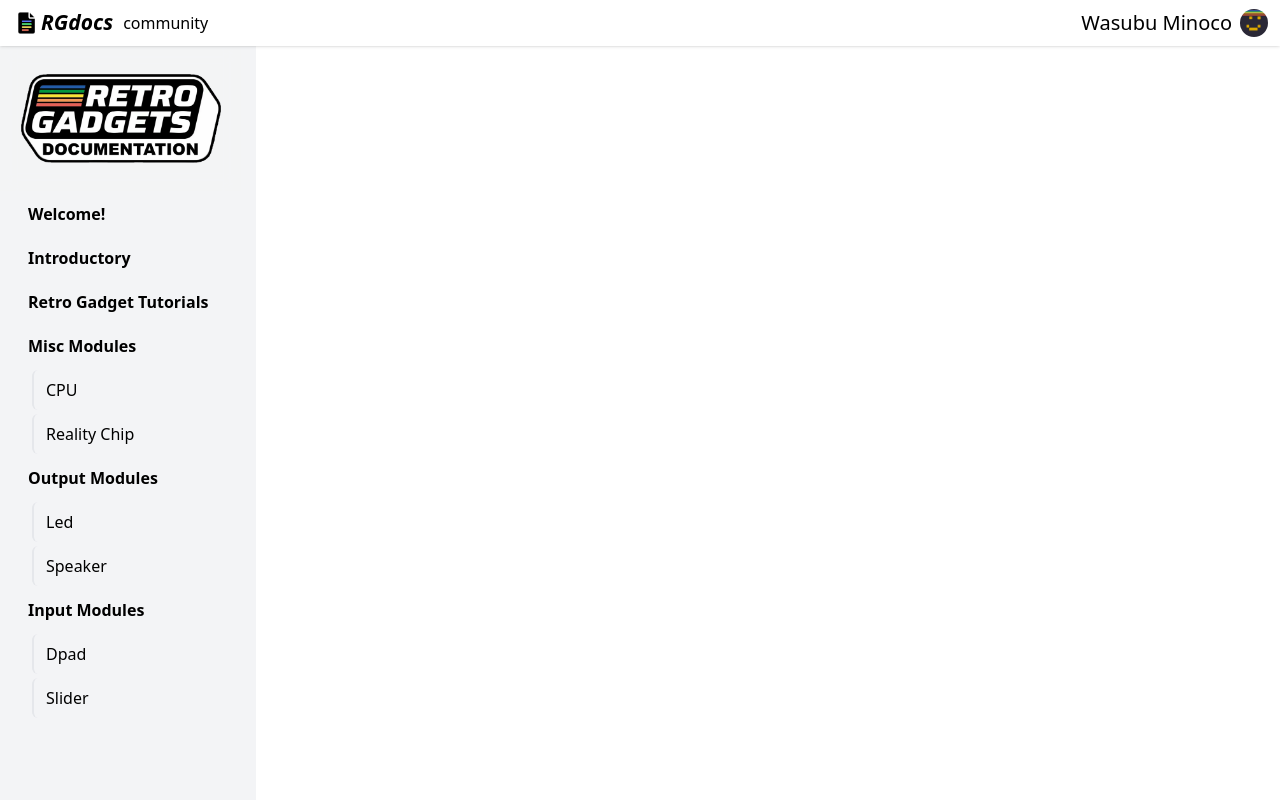
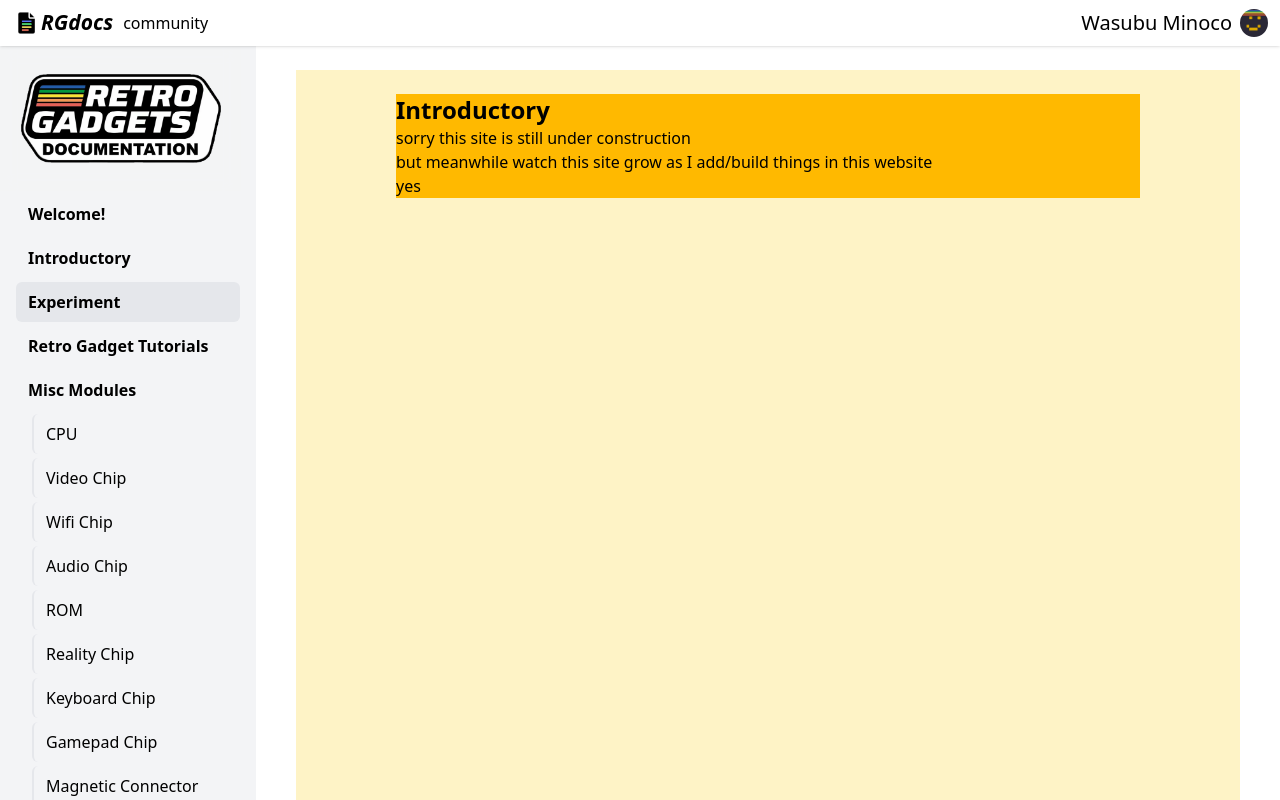
Before and after one commit to wasubu/mino-website, a React (Vite) app in the folder rgdocsBuilder/: page /rgdocs/experiment in a window 1280 px wide. Built offline with nearby package versions, Linux system fonts and the light colour scheme.

Commit message:
bank is now hidden in the repo, added a new page calle "Experiment", moved the routes up and made <suspense of docs> to make the code more readable, populated the sidebar with input modules.

```diff
--- a/rgdocsBuilder/src/App.tsx
+++ b/rgdocsBuilder/src/App.tsx
@@ -7,6 +7,7 @@ import Footer from "./components/Footer"
 
 // Lazy-loaded pages
 import Welcome from "./pages/Welcome"
+const Experiment = lazy(() => import("./pages/Experiment"))
 const RetroGadgetTutorials = lazy(() => import("./pages/RetroGadgetTutorials"));
 
 const MiscModules = lazy(() => import("./pages/miscModules/MiscModules"));
@@ -30,7 +31,7 @@ const App: React.FC = () => {
         "@6xl:px-50 @6xl:pt-8",
         "@8xl:px-80 @8xl:pt-8",
     ]
-    const mainWinResponse = `${mainBreakPoints.join(" ")} duration-300 ${sidebarOpen ? "" : ""}`
+    const mainWinResponse = `${mainBreakPoints.join(" ")} bg-amber-100 duration-300 ${sidebarOpen ? "" : ""}`
     const mainStyle = (
         `@container duration-400 flex-1 pt-6 px-10 overflow-auto min-h-0
         ${sidebarOpen ? "max-sm:pointer-events-none max-sm:translate-x-10 max-sm:blur-lg" : ""}`
@@ -71,6 +72,48 @@ const App: React.FC = () => {
     );
 };
 
+function DocumentRoutes() {
+    return (
+        <SuspenseOfDocs>
+            <Routes>
+                <Route path="/" element={<Welcome />} />
+                <Route path="/introductory" element={<Introductory />} />
+                <Route path="/experiment" element={<Experiment />} />
+                <Route path="/retro-gadget-tutorials" element={<RetroGadgetTutorials />} />
+                <Route path="/misc-modules" element={<MiscModules />} />
+                <Route path="/cpu" element={<Cpu />} />
+                <Route path="/realitychip" element={<RealityChip />} />
+                <Route path="/output-modules" element={<OutputModules />} />
+                <Route path="/led" element={<Led />} />
+                <Route path="/speaker" element={<Speaker />} />
+                <Route path="/input-modules" element={<InputModules />} />
+                <Route path="/dpad" element={<DPad />} />
+                <Route path="/slider" element={<Slider />} />
+            </Routes>
+        </SuspenseOfDocs>
+    )
+}
+
+function SuspenseOfDocs({ children }: { children: React.ReactNode }) {
+    return (
+        <Suspense
+            fallback={
+                <div className="py-2 px-1 flex flex-col gap-y-2 animate-[skeleton_1.3s_infinite_linear]">
+                    <div className="w-33 h-7 rounded-2xl  skeleton-box"></div>
+                    <div className="w-[80%] h-4 rounded-2xl  skeleton-box"></div>
+                    <div className="w-[50%] h-4 rounded-2xl skeleton-box"></div>
+                    <div className="w-[66%] h-4 rounded-2xl skeleton-box"></div>
+                    <div className="w-[66%] h-4 rounded-2xl"></div>
+                    <div className="w-[40%] h-4 rounded-2xl skeleton-box"></div>
+                    <div className="w-[30%] h-4 rounded-2xl skeleton-box"></div>
+                    <div className="w-[35%] h-4 rounded-2xl skeleton-box"></div>
+                    <div className="w-full h-30 rounded-xl skeleton-box"></div>
+                </div>
+            }
+        > {children} </Suspense>
+    )
+}
+
 function UseOnNavigate({ onNavigate }: { onNavigate?: () => void }) {
     const { pathname } = useLocation();
     const prevPath = useRef<string | null>(null);
@@ -102,39 +145,4 @@ function ScrollToTop() {
     return null
 }
 
-function DocumentRoutes() {
-    return (
-        <Suspense
-            fallback={
-                <div className="py-2 px-1 flex flex-col gap-y-2 animate-[skeleton_1.3s_infinite_linear]">
-                    <div className="w-33 h-7 rounded-2xl  skeleton-box"></div>
-                    <div className="w-[80%] h-4 rounded-2xl  skeleton-box"></div>
-                    <div className="w-[50%] h-4 rounded-2xl skeleton-box"></div>
-                    <div className="w-[66%] h-4 rounded-2xl skeleton-box"></div>
-                    <div className="w-[66%] h-4 rounded-2xl"></div>
-                    <div className="w-[40%] h-4 rounded-2xl skeleton-box"></div>
-                    <div className="w-[30%] h-4 rounded-2xl skeleton-box"></div>
-                    <div className="w-[35%] h-4 rounded-2xl skeleton-box"></div>
-                    <div className="w-full h-30 rounded-xl skeleton-box"></div>
-                </div>
-            }
-        >
-            <Routes>
-                <Route path="/" element={<Welcome />} />
-                <Route path="/introductory" element={<Introductory />} />
-                <Route path="/retro-gadget-tutorials" element={<RetroGadgetTutorials />} />
-                <Route path="/misc-modules" element={<MiscModules />} />
-                <Route path="/cpu" element={<Cpu />} />
-                <Route path="/realitychip" element={<RealityChip />} />
-                <Route path="/output-modules" element={<OutputModules />} />
-                <Route path="/led" element={<Led />} />
-                <Route path="/speaker" element={<Speaker />} />
-                <Route path="/input-modules" element={<InputModules />} />
-                <Route path="/dpad" element={<DPad />} />
-                <Route path="/slider" element={<Slider />} />
-            </Routes>
-        </Suspense>
-    )
-}
-
 export default App;
--- a/rgdocsBuilder/src/components/Sidebar.tsx
+++ b/rgdocsBuilder/src/components/Sidebar.tsx
@@ -16,11 +16,21 @@ const Sidebar: React.FC<{ isOpen: boolean }> = ({ isOpen }) => {
                 <ul className="space-y-1">
                     <ParentElement to="/">Welcome!</ParentElement>
                     <ParentElement to="/introductory">Introductory</ParentElement>
+                    <ParentElement to="/experiment">Experiment</ParentElement>
                     <ParentElement to="/retro-gadget-tutorials">Retro Gadget Tutorials</ParentElement>
                     <ElementGroup><ParentElement to="/misc-modules">Misc Modules</ParentElement>
                         <ul className={indentedItems}>
                             <IndentedElement to="/cpu">CPU</IndentedElement>
+                            <IndentedElement to="/videochip">Video Chip</IndentedElement>
+                            <IndentedElement to="/wifichip">Wifi Chip</IndentedElement>
+                            <IndentedElement to="/audiochip">Audio Chip</IndentedElement>
+                            <IndentedElement to="/rom">ROM</IndentedElement>
                             <IndentedElement to="/realitychip">Reality Chip</IndentedElement>
+                            <IndentedElement to="/keyboardchip">Keyboard Chip</IndentedElement>
+                            <IndentedElement to="/gamepadchip">Gamepad Chip</IndentedElement>
+                            <IndentedElement to="/magneticconnector">Magnetic Connector</IndentedElement>
+                            <IndentedElement to="/securitychip">Security Chip</IndentedElement>
+                            <IndentedElement to="/serial">Serial</IndentedElement>
                         </ul>
                     </ElementGroup>
                     <ElementGroup><ParentElement to="/output-modules">Output Modules</ParentElement>
@@ -46,37 +56,40 @@ const Sidebar: React.FC<{ isOpen: boolean }> = ({ isOpen }) => {
 };
 
 /*
-* [ ] screen
+Misc:
+* [x] Reality Chip
+* [x] CPU Chip
+* [x] Video Chip
+* [x] ROM
+* [x] Audio Chip
+* [x] Keyboard Chip
+* [x] Gamepad Chip
+* [x] Magnetic Connector
+* [x] Security Chip
+* [x] Serial
+* [ ] Wifi Chip
+* [ ] Decoration
+Input:
+* [x] DPad
 * [x] slider
-* [x] led
-* [ ] Led Strip
-* [x] Speaker
-* [ ] Analog Guage
-* [x] Reality Chip
+* [ ] Switch
 * [ ] Knob
 * [ ] Analog Stick
-* [x] CPU Chip
 * [ ] Keypad
 * [ ] Led Button
 * [ ] Webcam
-* [ ] Lcd Display
+* [ ] ScreenButton
+Output:
+* [x] Speaker
+* [x] led
+* [ ] screen
 * [ ] Led Matrix
 * [ ] Flash Memory
-* [ ] Serial
 * [ ] Power Button
-* [ ] ROM
-* [ ] Video Chip
-* [ ] Keyboard Chip
-* [x] DPad
-* [ ] ScreenButton
-* [ ] Switch
+* [ ] Led Strip
 * [ ] Segment Display
-* [ ] Audio Chip
-* [ ] Decoration
-* [ ] Gamepad Chip
-* [ ] Magnetic Connector
-* [ ] Security Chip
-* [ ] Wifi Chip
+* [ ] Analog Guage
+* [ ] Lcd Display
 */
 
 function Dummy() {
--- /dev/null
+++ b/rgdocsBuilder/src/pages/Experiment.tsx
@@ -0,0 +1,13 @@
+
+const Experiment: React.FC = () => {
+    return (
+        <div className="flex flex-col bg-amber-400">
+            <h2 className="text-2xl font-bold">Introductory</h2>
+            <h1>sorry this site is still under construction</h1>
+            <h1>but meanwhile watch this site grow as I add/build things in this website</h1>
+            <h1>yes</h1>
+        </div>
+    )
+}
+
+export default Experiment;
```
Also changed, not shown: 1 other file (tests, documents, lock files or other folders).
